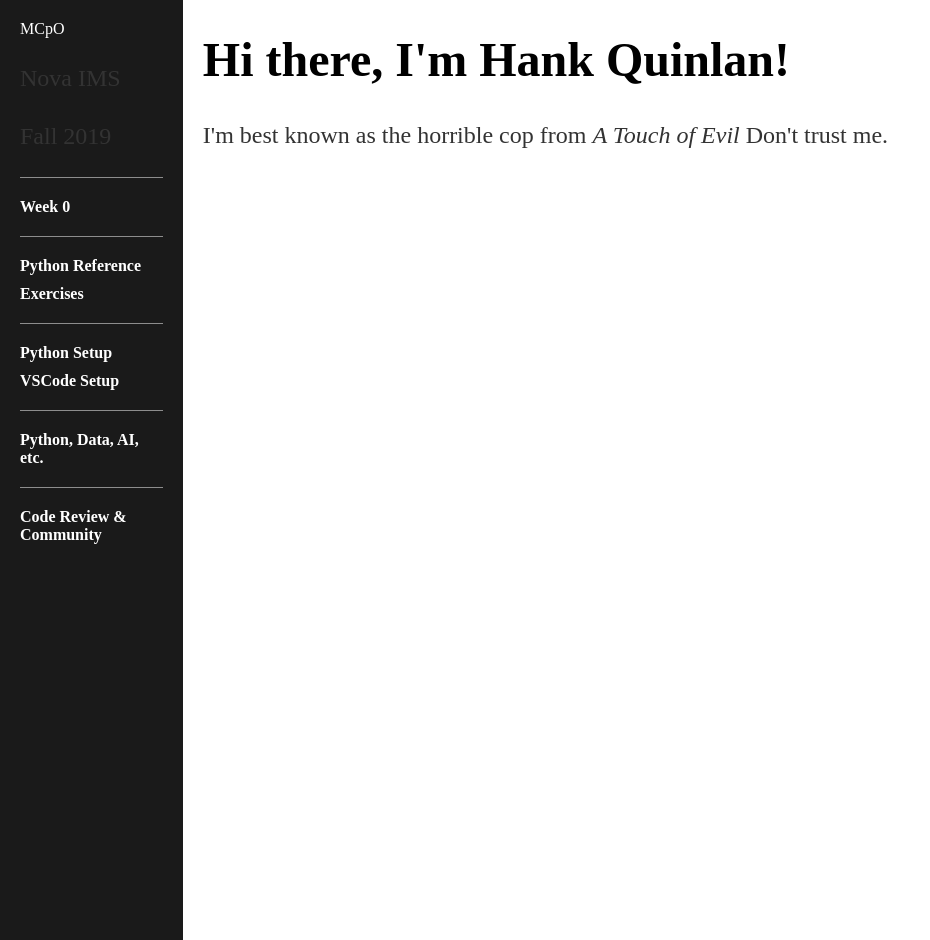
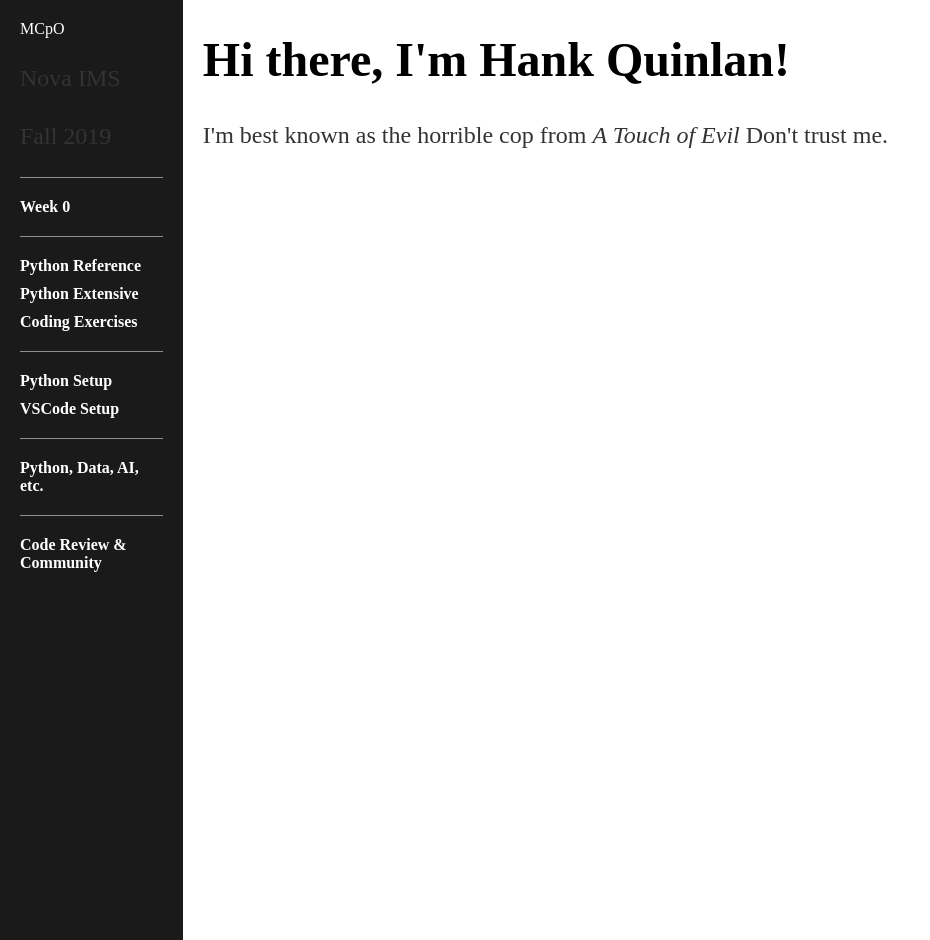
Before and after one commit to mcpo19/mcpo19_backup, a Jekyll site: the page built from index.html, in a window 1280 px wide. Shown: the whole page, without its empty margins (0-930 px from the left). Built offline with Jekyll 4.4.1, drawn with Linux system fonts in a browser that asks for light colours.

Commit message:
Update default.html

```diff
--- a/_layouts/default.html
+++ b/_layouts/default.html
@@ -18,7 +18,8 @@
 <!-- 						<li><a href="/blog">Blog</a></li>
 						<li><span class="nav-separator"></span></li> -->
 						<li><a href="/python-reference">Python Reference</a></li>
-						<li><a href="/exercises">Exercises</a></li>
+						<li><a href="/python-extensive">Python Extensive</a></li>
+						<li><a href="/coding-exercises">Coding Exercises</a></li>
 						<li><span class="nav-separator"></span></li>
 						<li><a href="/pythonsetup">Python Setup</a></li>
 						<li><a href="/vscodesetup">VSCode Setup</a></li>
```
